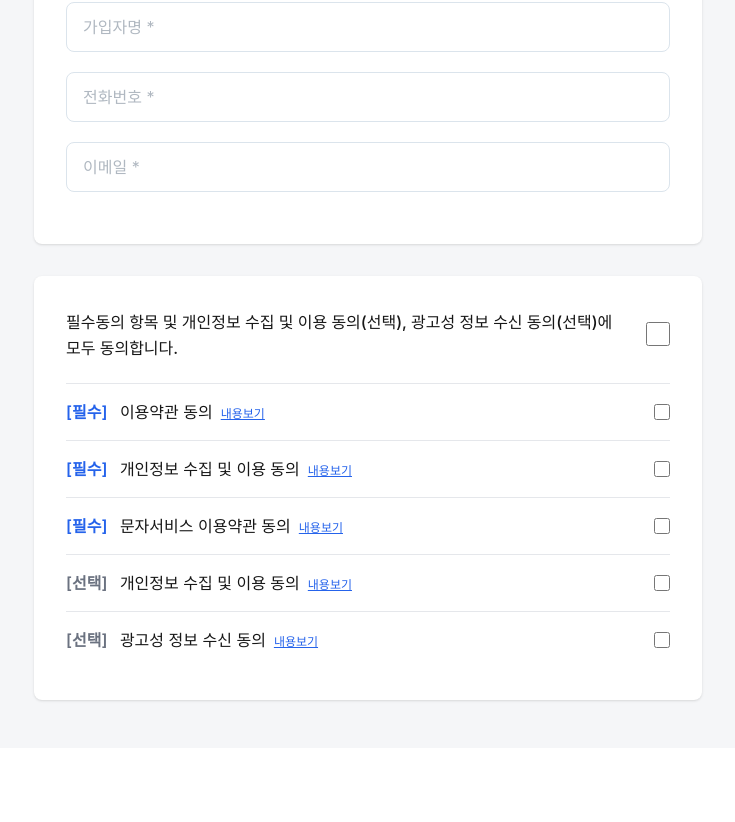
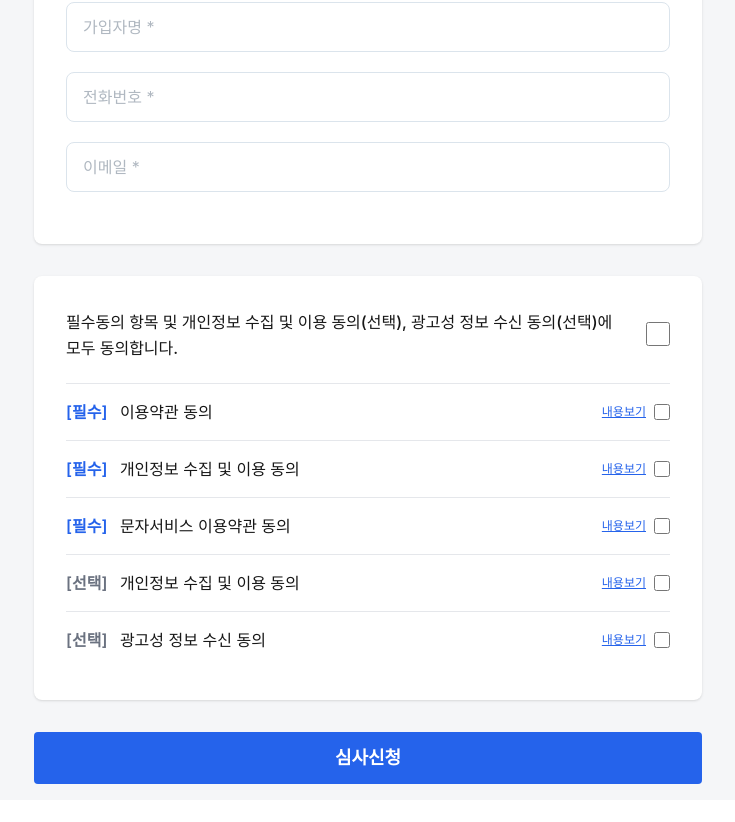
Before and after one commit to kimnamwook1/stepai-web, a Next.js app: page /corp in a window 1280 px wide. Shown: the part 2317-3139 px from the top of the page, without its empty margins (272-1007 px from the left). Before the commit the page ends 3097 px from the top, so only its background shows below. Built offline with nearby package versions, Linux system fonts and the light colour scheme; a web font is replaced by a local one.

Commit message:
심사신청 버튼 추가 완료

```diff
--- a/src/app/corp/page.tsx
+++ b/src/app/corp/page.tsx
@@ -576,12 +576,13 @@ function PolicySection() {
             {/* 이용약관 동의 (필수) */}
             <div className="border-t border-b border-gray-200 py-4">
                 <div className="flex items-center justify-between">
-                    <label htmlFor="chk_service" className="cursor-pointer select-none text-left w-full pr-8">
+                    <label htmlFor="chk_service" className="cursor-pointer select-none text-left">
                         <span className="font-semibold text-blue-600 mr-2">[필수]</span> 이용약관 동의
-                        <button type="button" className="ml-2 text-xs text-blue-600 underline" onClick={() => setShowService(v => !v)}>
-                            내용보기
-                        </button>
                     </label>
+                    <div className="flex-1" />
+                    <button type="button" className="text-xs text-blue-600 underline mr-2" onClick={() => setShowService(v => !v)}>
+                        내용보기
+                    </button>
                     <input type="checkbox" id="chk_service" checked={serviceChecked} onChange={handleServiceChange}
                         className="w-4 h-4 accent-blue-600 flex-shrink-0" />
                 </div>
@@ -611,12 +612,13 @@ function PolicySection() {
             {/* 개인정보 수집 및 이용 동의 (필수) */}
             <div className="border-b border-gray-200 py-4">
                 <div className="flex items-center justify-between">
-                    <label htmlFor="chk_privacy" className="cursor-pointer select-none text-left w-full pr-8">
+                    <label htmlFor="chk_privacy" className="cursor-pointer select-none text-left">
                         <span className="font-semibold text-blue-600 mr-2">[필수]</span> 개인정보 수집 및 이용 동의
-                        <button type="button" className="ml-2 text-xs text-blue-600 underline" onClick={() => setShowPrivacy(v => !v)}>
-                            내용보기
-                        </button>
                     </label>
+                    <div className="flex-1" />
+                    <button type="button" className="text-xs text-blue-600 underline mr-2" onClick={() => setShowPrivacy(v => !v)}>
+                        내용보기
+                    </button>
                     <input type="checkbox" id="chk_privacy" checked={privacyChecked} onChange={handlePrivacyChange}
                         className="w-4 h-4 accent-blue-600 flex-shrink-0" />
                 </div>
@@ -645,12 +647,13 @@ function PolicySection() {
             {/* 문자서비스 이용약관 동의 (필수) */}
             <div className="border-b border-gray-200 py-4">
                 <div className="flex items-center justify-between">
-                    <label htmlFor="chk_sms" className="cursor-pointer select-none text-left w-full pr-8">
+                    <label htmlFor="chk_sms" className="cursor-pointer select-none text-left">
                         <span className="font-semibold text-blue-600 mr-2">[필수]</span> 문자서비스 이용약관 동의
-                        <button type="button" className="ml-2 text-xs text-blue-600 underline" onClick={() => setShowSms(v => !v)}>
-                            내용보기
-                        </button>
                     </label>
+                    <div className="flex-1" />
+                    <button type="button" className="text-xs text-blue-600 underline mr-2" onClick={() => setShowSms(v => !v)}>
+                        내용보기
+                    </button>
                     <input type="checkbox" id="chk_sms" checked={smsChecked} onChange={handleSmsChange}
                         className="w-4 h-4 accent-blue-600 flex-shrink-0" />
                 </div>
@@ -671,12 +674,13 @@ function PolicySection() {
             {/* 개인정보 수집 및 이용 동의 (선택) */}
             <div className="border-b border-gray-200 py-4">
                 <div className="flex items-center justify-between">
-                    <label htmlFor="chk_privacy_opt" className="cursor-pointer select-none text-left w-full pr-8">
+                    <label htmlFor="chk_privacy_opt" className="cursor-pointer select-none text-left">
                         <span className="font-semibold text-gray-500 mr-2">[선택]</span> 개인정보 수집 및 이용 동의
-                        <button type="button" className="ml-2 text-xs text-blue-600 underline" onClick={() => setShowPrivacyOpt(v => !v)}>
-                            내용보기
-                        </button>
                     </label>
+                    <div className="flex-1" />
+                    <button type="button" className="text-xs text-blue-600 underline mr-2" onClick={() => setShowPrivacyOpt(v => !v)}>
+                        내용보기
+                    </button>
                     <input type="checkbox" id="chk_privacy_opt" checked={privacyOptChecked} onChange={handlePrivacyOptChange}
                         className="w-4 h-4 accent-blue-600 flex-shrink-0" />
                 </div>
@@ -696,12 +700,13 @@ function PolicySection() {
             {/* 광고성 정보 수신 동의 (선택) */}
             <div className="py-4">
                 <div className="flex items-center justify-between">
-                    <label htmlFor="chk_ad" className="cursor-pointer select-none text-left w-full pr-8">
+                    <label htmlFor="chk_ad" className="cursor-pointer select-none text-left">
                         <span className="font-semibold text-gray-500 mr-2">[선택]</span> 광고성 정보 수신 동의
-                        <button type="button" className="ml-2 text-xs text-blue-600 underline" onClick={() => setShowAd(v => !v)}>
-                            내용보기
-                        </button>
                     </label>
+                    <div className="flex-1" />
+                    <button type="button" className="text-xs text-blue-600 underline mr-2" onClick={() => setShowAd(v => !v)}>
+                        내용보기
+                    </button>
                     <input type="checkbox" id="chk_ad" checked={adChecked} onChange={handleAdChange}
                         className="w-4 h-4 accent-blue-600 flex-shrink-0" />
                 </div>
@@ -728,7 +733,14 @@ const CorpRegisterPage = () => {
                 <BizLicenseSection />
                 <ManagerInfoSection />
                 <PolicySection />
-                {/* TODO: 다음 섹션(약관동의 등) 추가 예정 */}
+                <div className="w-[668px] mx-auto mt-8">
+                    <button
+                        type="button"
+                        className="w-full bg-blue-600 hover:bg-blue-700 text-white font-semibold rounded py-3 text-lg transition-colors"
+                    >
+                        심사신청
+                    </button>
+                </div>
             </main>
         </div>
     );
```
Also changed, not shown: 1 other file (tests, documents, lock files or other folders).
